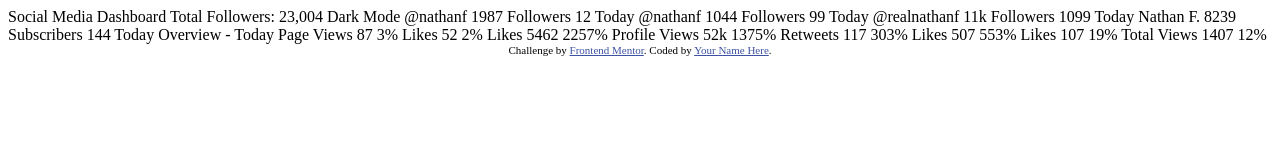
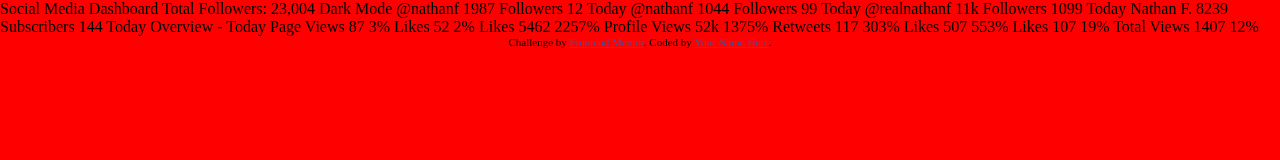
Before and after one commit to Amol-Shrivastava/Frontend-Mentor, a plain HTML site: page Junior challenges/social-media-dashboard-with-theme-switcher-master/index.html in a window 1280 px wide. Drawn offline with nearby package versions, Linux system fonts and the light colour scheme; files that its build step writes are made by us from their sources.

Commit message:
frontend junior challenge solution

```diff
--- a/Junior challenges/social-media-dashboard-with-theme-switcher-master/index.html
+++ b/Junior challenges/social-media-dashboard-with-theme-switcher-master/index.html
@@ -5,7 +5,7 @@
   <meta name="viewport" content="width=device-width, initial-scale=1.0"> <!-- displays site properly based on user's device -->
 
   <link rel="icon" type="image/png" sizes="32x32" href="./images/favicon-32x32.png">
-
+  <link rel="stylesheet" href="style/main.css">
   <title>Frontend Mentor | [Challenge Name Here]</title>
 
   <!-- Feel free to remove these styles or customise in your own stylesheet 👍 -->
--- /dev/null
+++ b/Junior challenges/social-media-dashboard-with-theme-switcher-master/styles/main.scss
@@ -0,0 +1,9 @@
+* {
+  margin: 0;
+  padding: 0;
+  box-sizing: border-box;
+}
+
+body {
+  background: red;
+}
```
Also changed, not shown: Junior challenges/social-media-dashboard-with-theme-switcher-master/styles/main.css (added), Newbie challenges/article-preview-component-solution/sass/main.css (added), Newbie challenges/coding-bootcamp-testimonials-slider-master-solution/scss/main.css (added), Newbie challenges/faq-accordion-card-main/scss/main.css (added), 4 other files.
